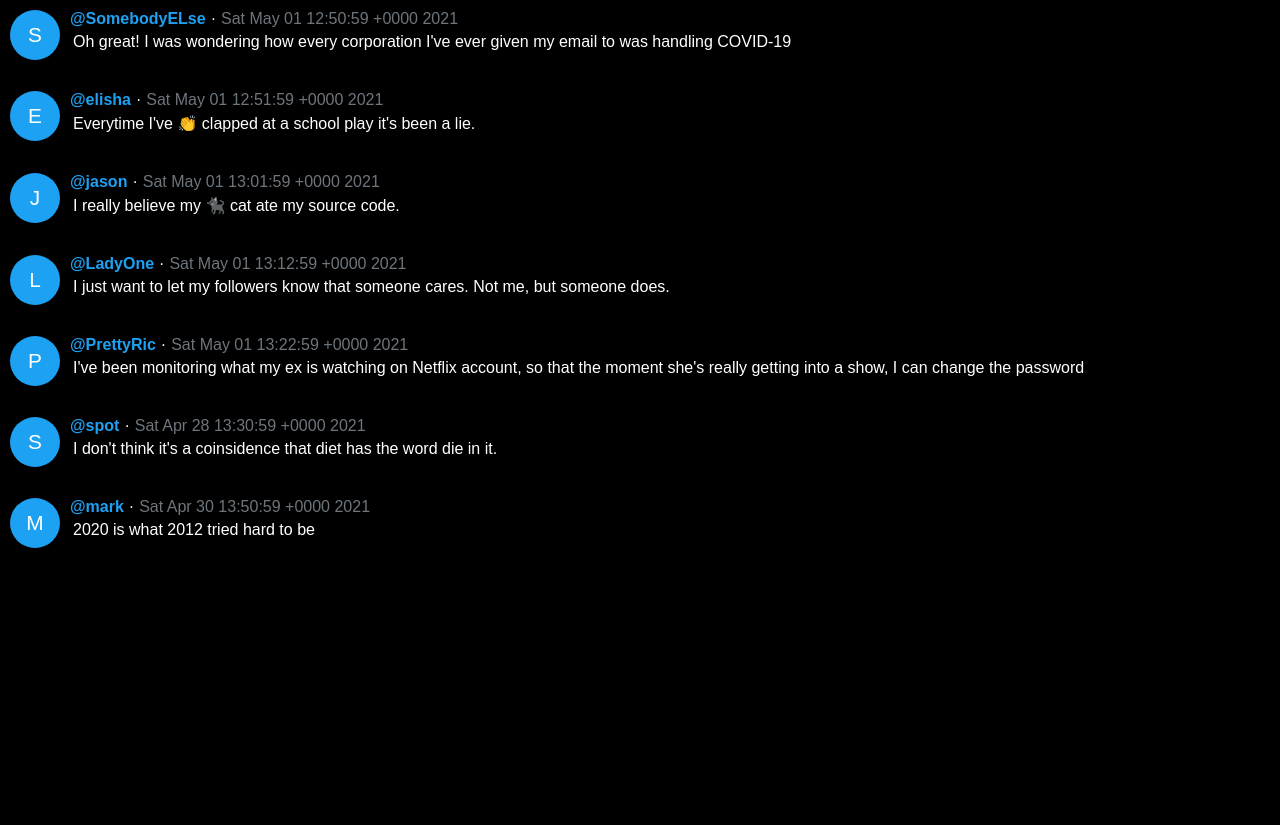
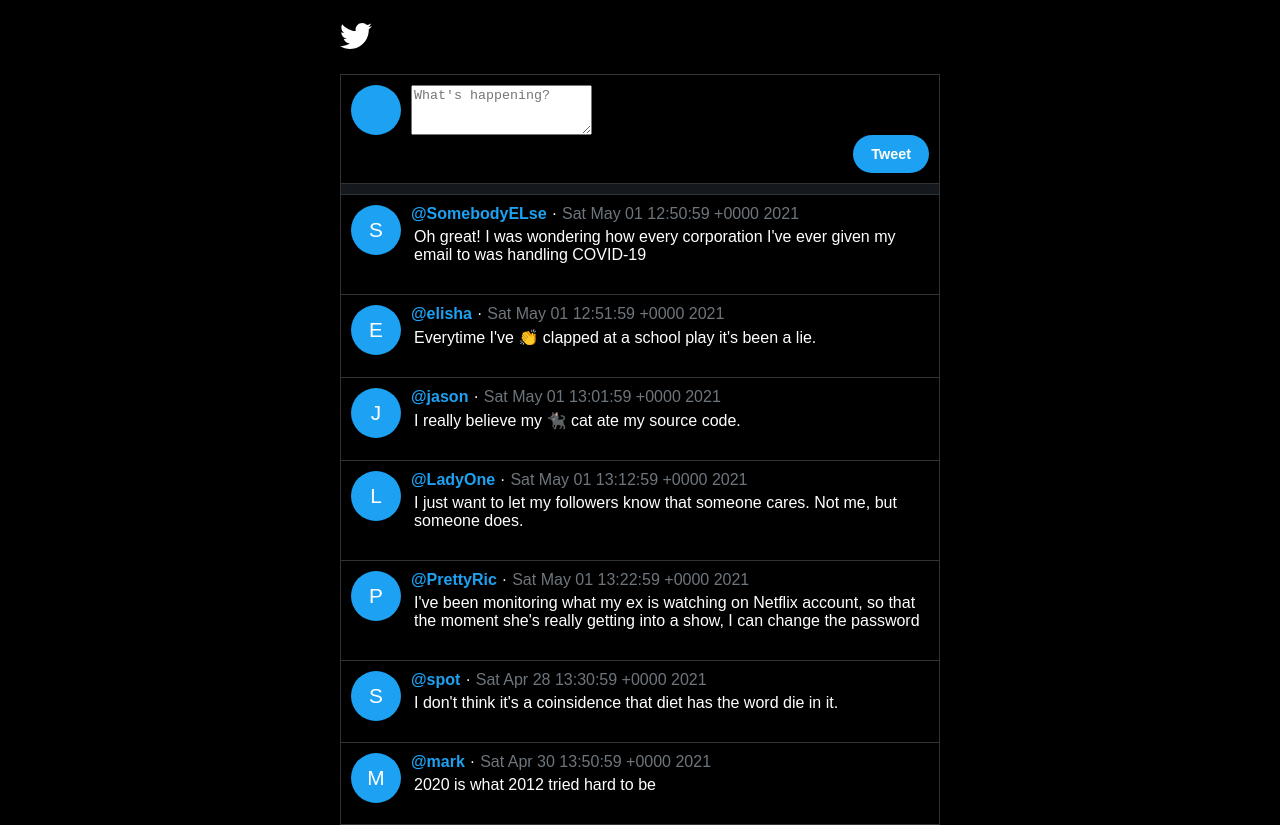
Before and after one commit to The-Flying-Dev/Project-3, a React (Create React App) app: page / in a window 1280 px wide. Before the commit the page ends 800 px from the top, so only its background shows below. Built offline with nearby package versions, Linux system fonts and the light colour scheme.

Commit message:
Add useState hook

```diff
--- /dev/null
+++ b/src/components/App.css
@@ -0,0 +1,17 @@
+.app {
+    max-width: 600px;
+    margin: 0 auto;
+    margin-top: 20px;
+}
+
+.app-logo {
+    margin-bottom: 18px;
+}
+
+.separator {
+    background-color: rgb(21, 24, 28);
+    border: 1px solid rgb(47, 51, 54);
+    border-top: 0;
+    border-bottom: 0;
+    height: 10px;
+}
--- a/src/components/App.jsx
+++ b/src/components/App.jsx
@@ -1,19 +1,20 @@
 import React from 'react';
-import Tweet from './Tweet';
+import CharacterForm from './CharacterForm'
+import Timeline from './Timeline'
+import { FaTwitter } from 'react-icons/fa'
+import './App.css'
 import tweets from '../tweets.json';
 
 
 function App() {
     return (
-        <div className="timeline">
-        {/* map over each object in array */}
-            {tweets.map(({ id, user, created_on, content }) => (
-                <Tweet key={id} user={user} createdOn={created_on}>
-                    {content}
-                </Tweet>
-            ))}
-        </div>
-    );
-};
+      <div className="app">
+        <FaTwitter className="app-logo" size="2em" />
+        <CharacterForm />
+        <div className="separator"></div>
+        <Timeline tweets={tweets} />
+      </div>
+    )
+  }
 
 export default App;
--- /dev/null
+++ b/src/components/CharacterForm.css
@@ -0,0 +1,36 @@
+.character-form {
+    display: flex;
+    flex-direction: column;
+    align-items: flex-end;
+    padding: 10px;
+    border: 1px solid rgb(47, 51, 54);
+}
+
+.form-container {
+    display: flex;
+    width: 100%;
+}
+
+.form-textarea {
+    background: none;
+    border: 0;
+    outline: none;
+    width: 100%;
+    min-height: 70px;
+    font-family: sans-serif;
+    font-size: 1.2em;
+    color: white;
+}
+
+.form-submit {
+    flex: 0 0 auto;
+    padding: 5px 18px;
+    width: auto;
+    line-height: 28px;
+    background-color: rgb(29, 161, 242);
+    color: white;
+    border-radius: 50px;
+    border: 0;
+    font-size: 0.9em;
+    font-weight: bold;
+}
--- /dev/null
+++ b/src/components/CharacterForm.jsx
@@ -0,0 +1,32 @@
+import { useState } from 'react';
+import Avatar from './Avatar';
+import './CharacterForm.css';
+
+
+
+function CharacterForm() {
+
+    const [tweetValue, setTweetValue] = useState('');
+    console.log(tweetValue)
+    const hanldeTweetValueChange = (e) => {
+        setTweetValue(e.target.value);
+    }
+
+
+    return (
+        <form className="character-form">
+            <div  className="form-container">
+                <Avatar />
+                <textarea
+                    value={tweetValue}
+                    onChange={hanldeTweetValueChange}
+                    className="from-textarea"
+                    placeholder="What's happening?"
+                />
+            </div>
+            <button className="form-submit">Tweet</button>
+        </form>
+    )
+}
+
+export default CharacterForm;
```
